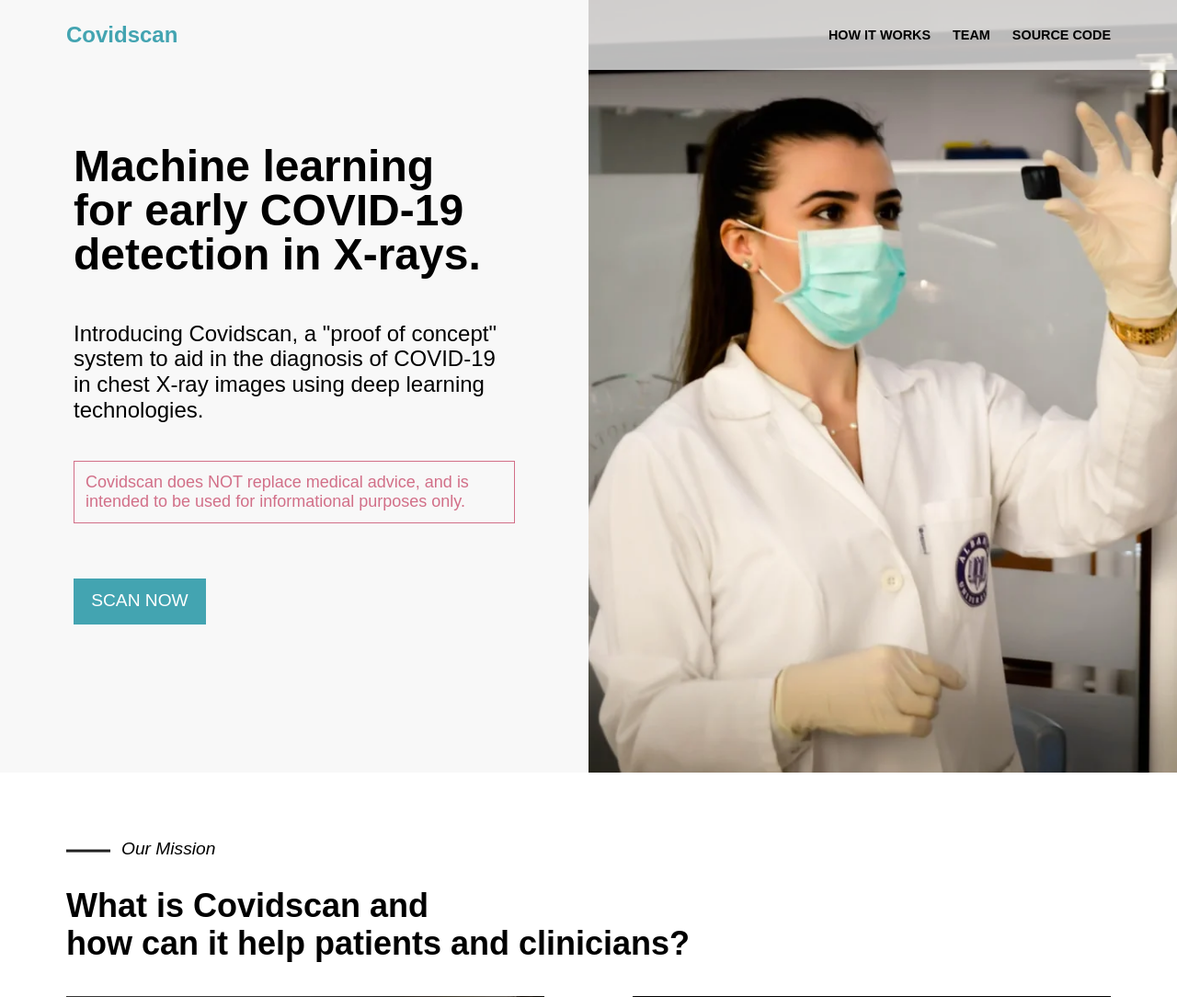
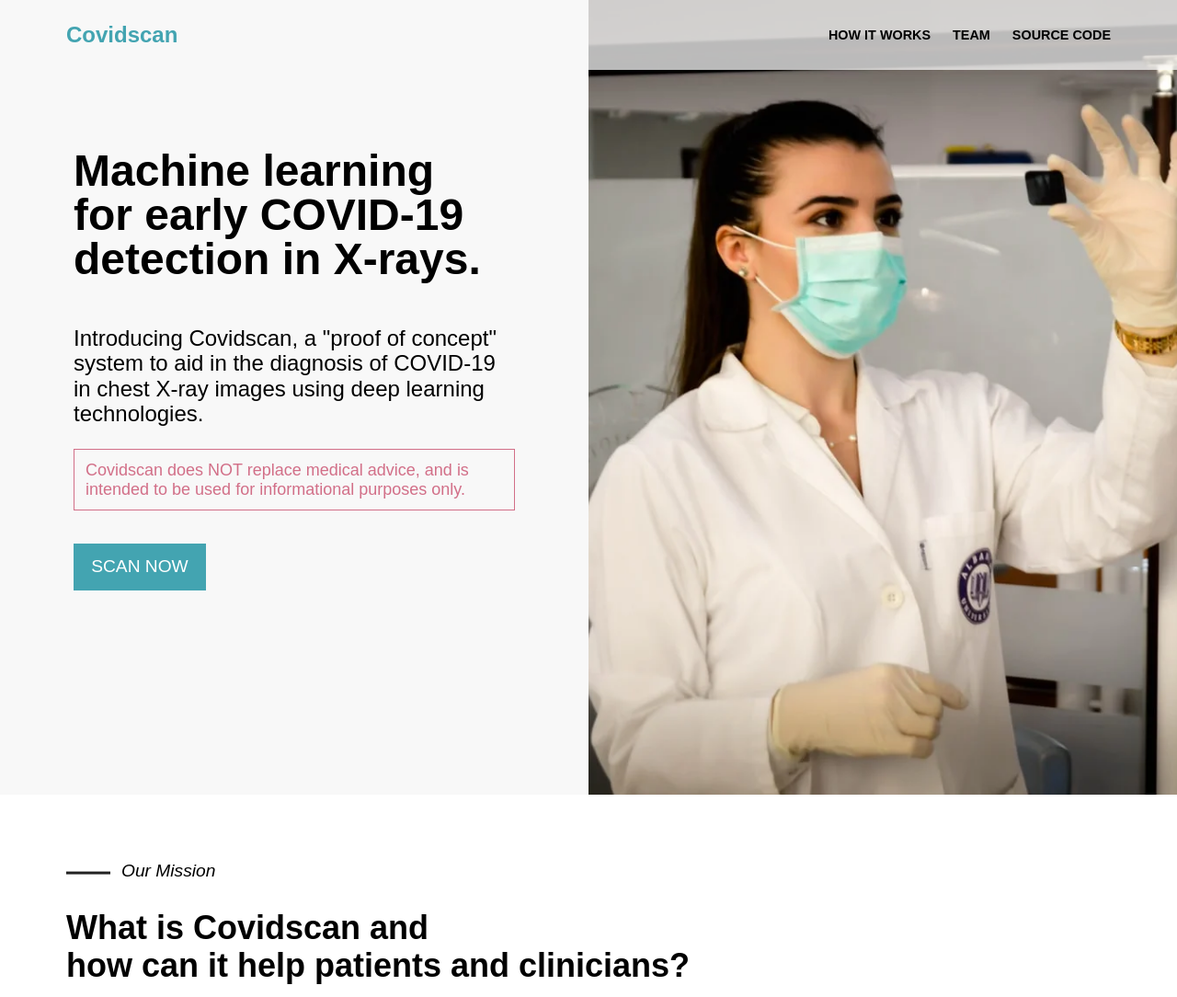
Before and after one commit to covidscantest/covidscantest-webapp, a Django app: page / in a window 1280 px wide. Shown: the top 1084 px of the page at 92% size. Run offline with Django 3.2, Linux system fonts and the light colour scheme; parts of the project's set-up code (start-up, migrations or seed data) failed here and were passed over; some libraries are stand-ins or nearby versions; some web fonts are replaced.

Commit message:
visual polish

```diff
--- a/covidwebapp/static/css/main.css
+++ b/covidwebapp/static/css/main.css
@@ -69,7 +69,7 @@ nav {
   top: 0;
   left: 0;
   width: 100%;
-  z-index: 1;
+  z-index: 2;
 }
 nav .logo {
   font-weight: bold;
@@ -126,8 +126,7 @@ nav ul li a {
   padding: 0;
   background: var(--colorAlt);
   position: relative;
-  height: 100%;
-  min-height: 35em;
+  min-height: 36em;
 }
 @media screen and (min-width: 640px) {
   .hero {
@@ -154,16 +153,16 @@ nav ul li a {
 }
 @media screen and (min-width: 640px) {
   .hero article.left {
-    padding-top: calc(var(--sizePadding) * 2);
+    align-items: center;
   }
 }
 .hero article.left > h1, .hero article.left > p, .hero article.left > .share {
   width: 100%;
   max-width: 20rem;
+  margin: 0 0 1em;
 }
 .hero article.left h1 {
   line-height: 1;
-  margin-bottom: 1rem;
 }
 .hero article.left p {
   font-weight: 300;
@@ -184,14 +183,12 @@ nav ul li a {
 }
 .hero article.left .share #st-1 {
   position: static !important;
+  z-index: 1;
 }
 @media screen and (min-width: 640px) {
   .hero article {
     width: 50%;
     justify-content: center;
-  }
-  .hero article.left {
-    padding: var(--sizePadding);
   }
   .hero article.left h1 span {
     display: block;
@@ -494,7 +491,7 @@ table, th, td {
   background: var(--colorAlt);
   height: 100%;
   position: absolute;
-  padding: calc(var(--sizePadding) * 2) var(--sizePadding) var(--sizePadding);
+  padding: var(--sizePadding);
   top: 0;
   left: 0;
   right: 0;
@@ -505,6 +502,7 @@ table, th, td {
       -ms-user-select: none;
           user-select: none;
   overflow-y: auto;
+  z-index: 1;
 }
 .app h2 {
   margin: 0 0 1rem;
@@ -552,6 +550,9 @@ table, th, td {
   margin-bottom: 1em;
 }
 @media screen and (min-width: 640px) {
+  .app {
+    padding-top: calc(var(--sizePadding) * 2);
+  }
   .app .app-content {
     display: flex;
   }
--- a/covidwebapp/static/sass/components/hero.sass
+++ b/covidwebapp/static/sass/components/hero.sass
@@ -4,8 +4,7 @@
   padding: 0
   background: var(--colorAlt)
   position: relative
-  height: 100%
-  min-height: 35em
+  min-height: 36em
 
   @media screen and (min-width: 640px)
     height: 60vh
@@ -29,17 +28,17 @@
       padding: var(--sizePadding)
 
       @media screen and (min-width: 640px)
-        padding-top: calc(var(--sizePadding) * 2)
+        align-items: center
 
       & > h1,
       & > p,
       & > .share
         width: 100%
         max-width: 20rem
+        margin: 0 0 1em
 
       h1
         line-height: 1
-        margin-bottom: 1rem
 
       p
         font-weight: 300
@@ -60,14 +59,13 @@
 
         #st-1
           position: static !important
+          z-index: 1
 
     @media screen and (min-width: 640px)
       width: 50%
       justify-content: center
 
       &.left
-        padding: var(--sizePadding)
-
         h1 span
           display: block
 
--- a/covidwebapp/static/sass/components/nav.sass
+++ b/covidwebapp/static/sass/components/nav.sass
@@ -10,7 +10,7 @@ nav
   top: 0
   left: 0
   width: 100%
-  z-index: 1
+  z-index: 2
 
   .logo
     font-weight: bold
--- a/covidwebapp/static/sass/views/app.sass
+++ b/covidwebapp/static/sass/views/app.sass
@@ -2,7 +2,7 @@
   background: var(--colorAlt)
   height: 100%
   position: absolute
-  padding: calc(var(--sizePadding) * 2) var(--sizePadding) var(--sizePadding)
+  padding: var(--sizePadding)
   top: 0
   left: 0
   right: 0
@@ -11,6 +11,7 @@
   transition: all .3s ease
   user-select: none
   overflow-y: auto
+  z-index: 1
 
   h2
     margin: 0 0 1rem
@@ -58,6 +59,7 @@
     margin-bottom: 1em
 
   @media screen and (min-width: 640px)
+    padding-top: calc(var(--sizePadding) * 2)
     .app-content
       display: flex
 
```
